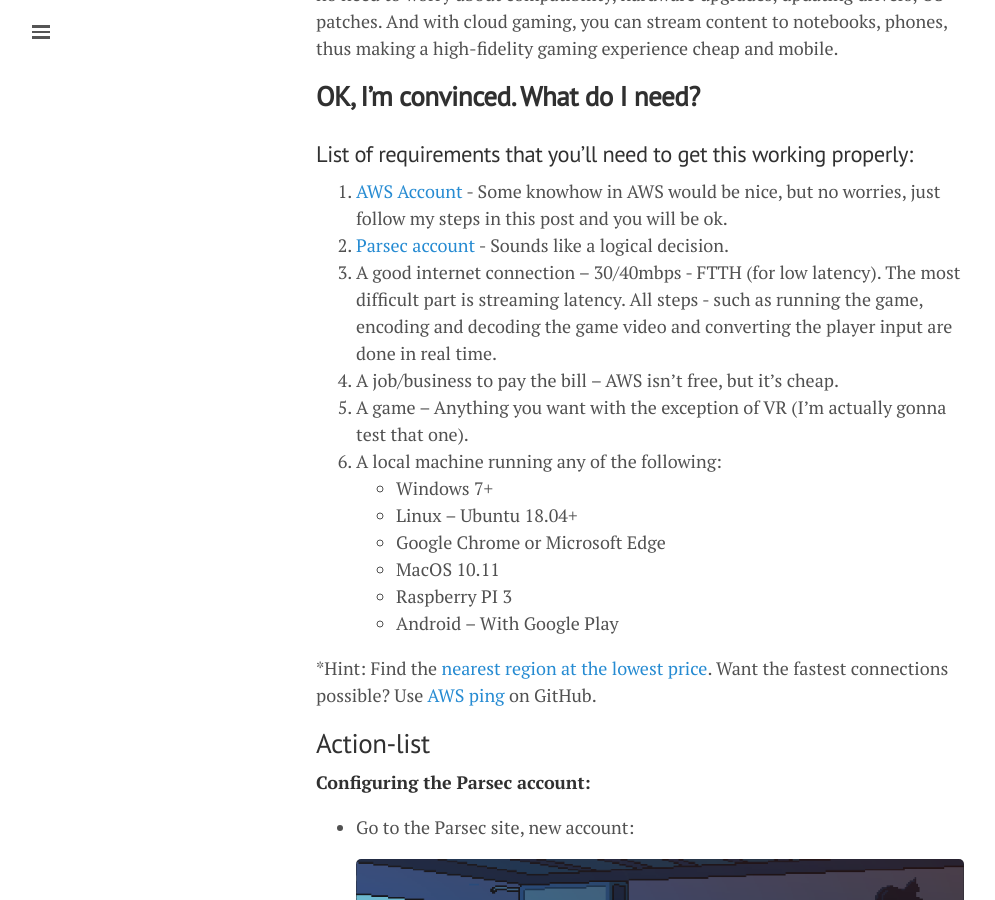
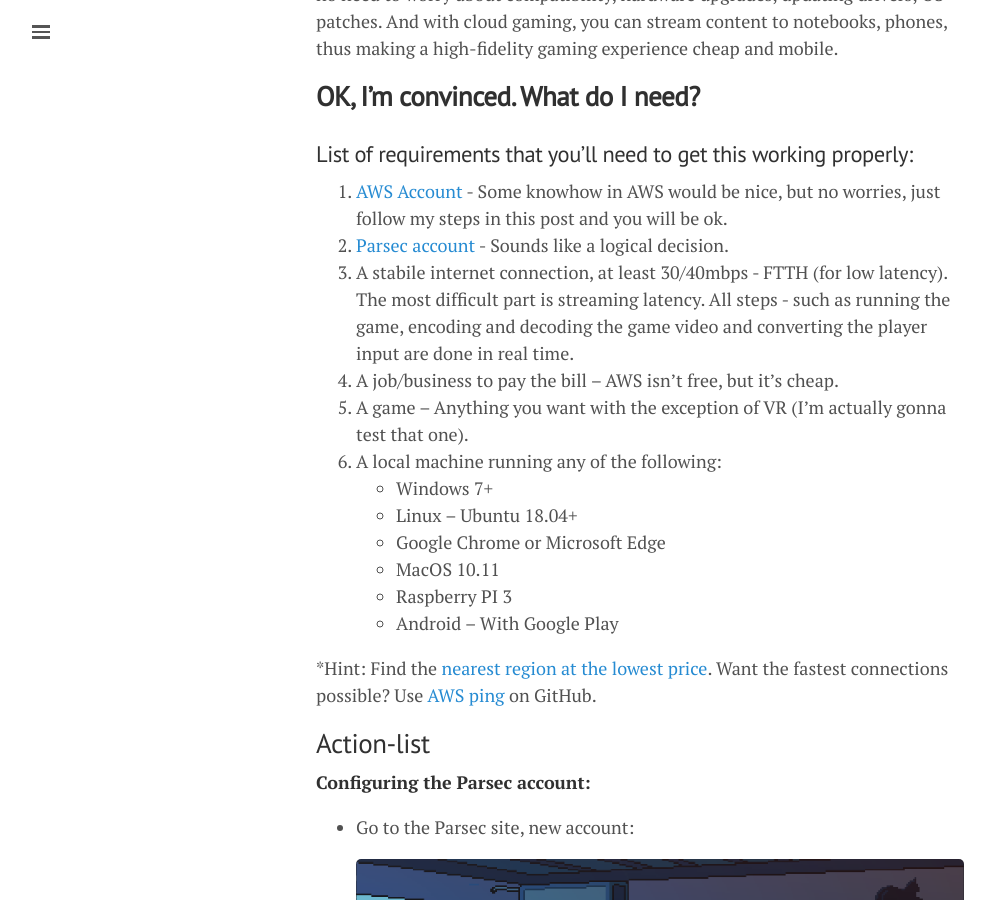
Before and after one commit to lgeurts/lgeurts.github.io, a Jekyll site: the page built from _posts/2021-11-02-aws-high-performance-cloud-gaming.md, in a window 1280 px wide and 900 px high, scrolled down 683 px. Shown: the whole window, without its empty margins (0-995 px from the left). Built offline with Jekyll 4.4.1, drawn with Linux system fonts in a browser that asks for light colours; nearby versions of some CDN libraries; comment, search, counter and statistics services are not loaded.

Commit message:
Update 2021-11-02-aws-high-performance-cloud-gaming.md

```diff
--- a/_posts/2021-11-02-aws-high-performance-cloud-gaming.md
+++ b/_posts/2021-11-02-aws-high-performance-cloud-gaming.md
@@ -23,10 +23,10 @@
 
 1.     [AWS Account](https://aws.amazon.com/premiumsupport/knowledge-center/create-and-activate-aws-account/) - Some knowhow in AWS would be nice, but no worries, just follow my steps in this post and you will be ok.
 2.     [Parsec account](https://parsec.app/) - Sounds like a logical decision.
-3.     A good internet connection – 30/40mbps - FTTH (for low latency). The most difficult part is streaming latency. All steps - such as running the game, encoding and decoding the game video and converting the player input are done in real time.
-4. A job/business to pay the bill – AWS isn’t free, but it’s cheap.
-5. A game – Anything you want with the exception of VR (I'm actually gonna test that one).
-6. A local machine running any of the following:
+3.     A stabile internet connection, at least 30/40mbps - FTTH (for low latency). The most difficult part is streaming latency. All steps - such as running the game, encoding and decoding the game video and converting the player input are done in real time.
+4.     A job/business to pay the bill – AWS isn’t free, but it’s cheap.
+5.     A game – Anything you want with the exception of VR (I'm actually gonna test that one).
+6.     A local machine running any of the following:
    - Windows 7+
    - Linux – Ubuntu 18.04+
    - Google Chrome or Microsoft Edge
```
